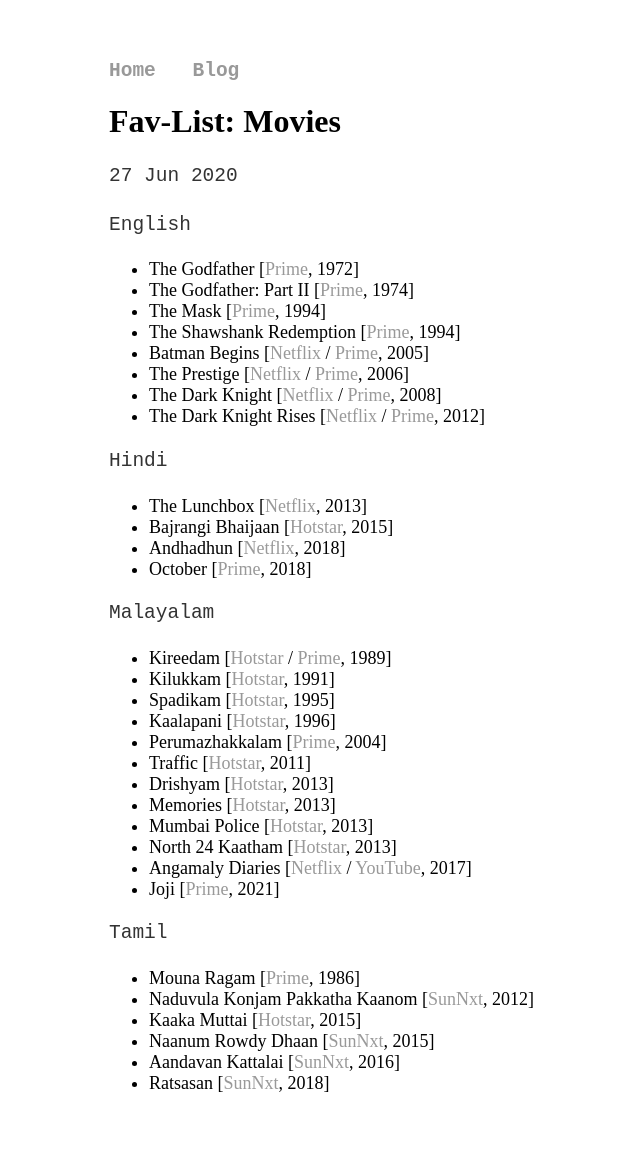
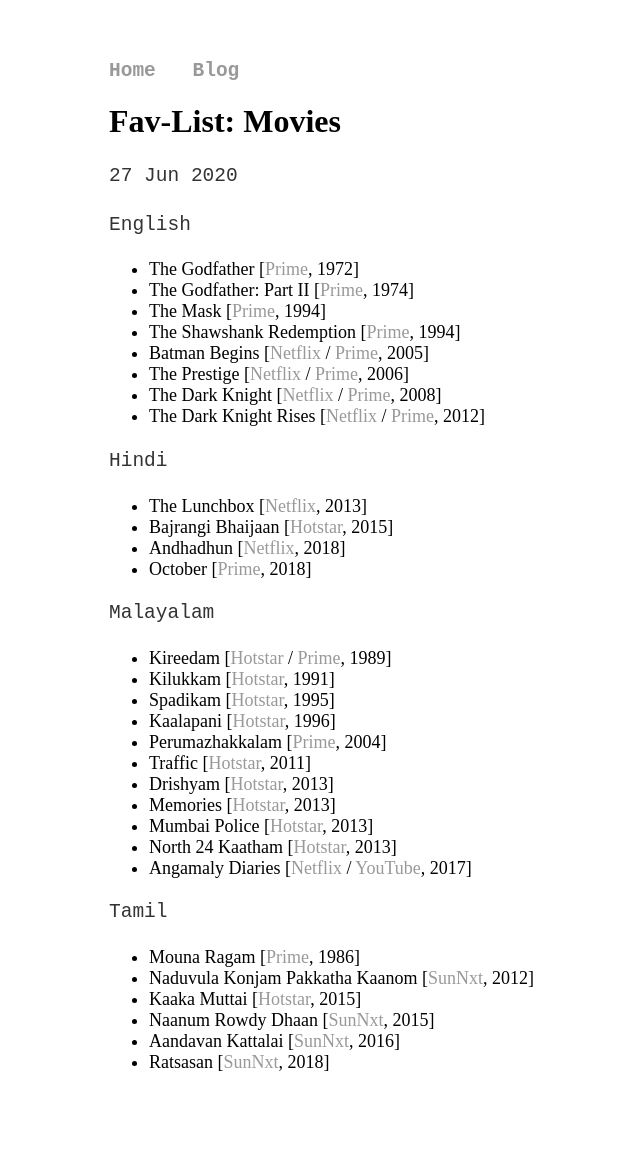
Before and after one commit to joe019/joe019.github.io, a Jekyll site: the page built from _posts/2020-06-27-movies.md, in a window 1280 px wide. Shown: the whole page, without its empty margins (51-691 px from the left). Built offline with Jekyll 4.4.1, drawn with Linux system fonts in a browser that asks for light colours; after the commit the page ends 1133 px from its top, so only the background shows below that.

Commit message:
Removed Joji

```diff
--- a/_posts/2020-06-27-movies.md
+++ b/_posts/2020-06-27-movies.md
@@ -32,7 +32,7 @@
 * Mumbai Police [[Hotstar](https://www.hotstar.com/in/movies/mumbai-police/1000081082), 2013]
 * North 24 Kaatham [[Hotstar](https://www.hotstar.com/in/movies/north-24-katham/1000158442), 2013]
 * Angamaly Diaries [[Netflix](https://www.netflix.com/watch/80182447) / [YouTube](https://www.youtube.com/watch?v=9mRG1GVxtkY), 2017]
-* Joji [[Prime](https://www.primevideo.com/detail/Joji/0GUUPDRLOXRYHXT1W9UN75R5XA), 2021]
+<!-- * Joji [[Prime](https://www.primevideo.com/detail/Joji/0GUUPDRLOXRYHXT1W9UN75R5XA), 2021] -->
 
 Tamil
 * Mouna Ragam [[Prime](https://www.primevideo.com/detail/0KN7YBDJ8UZNMGZZ4U1PPTSRT0), 1986]
```
